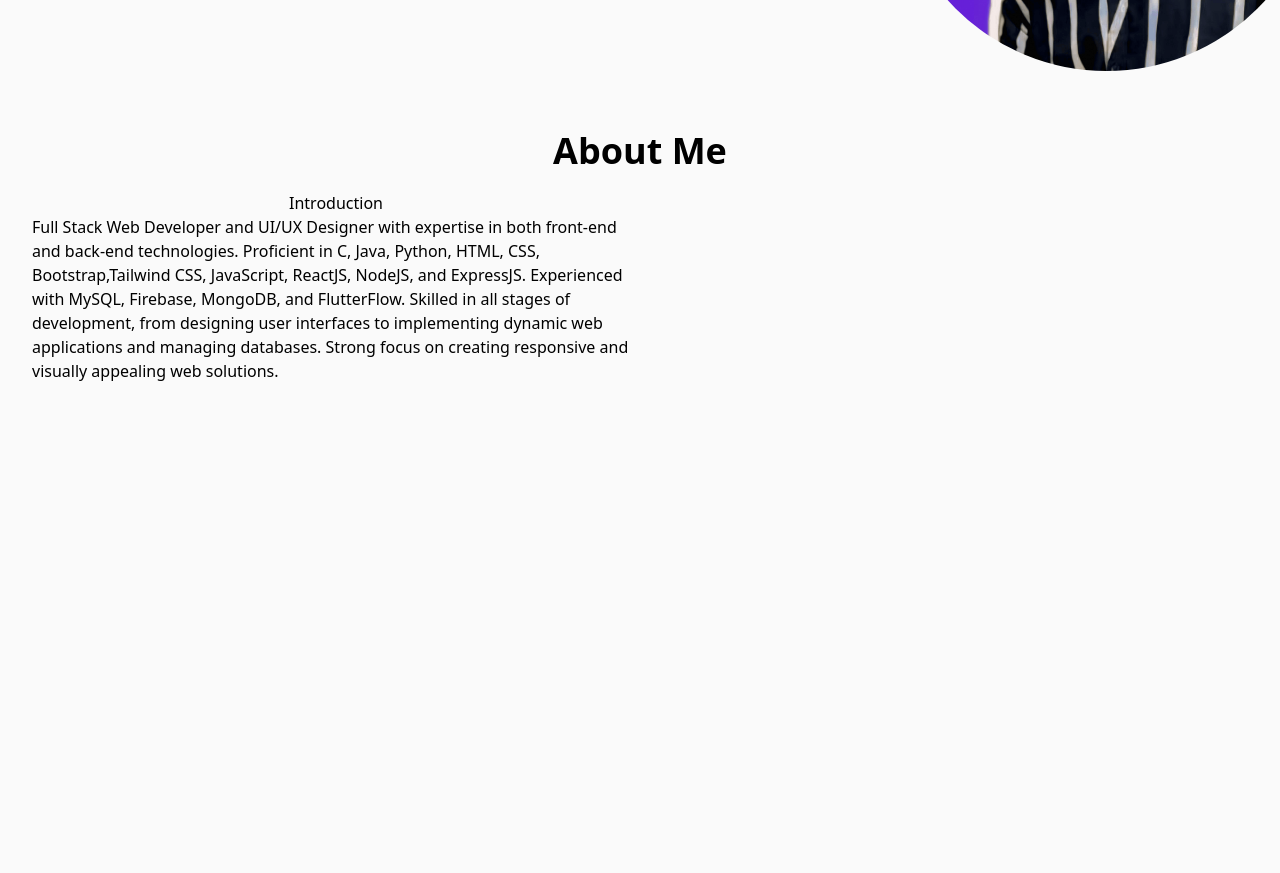
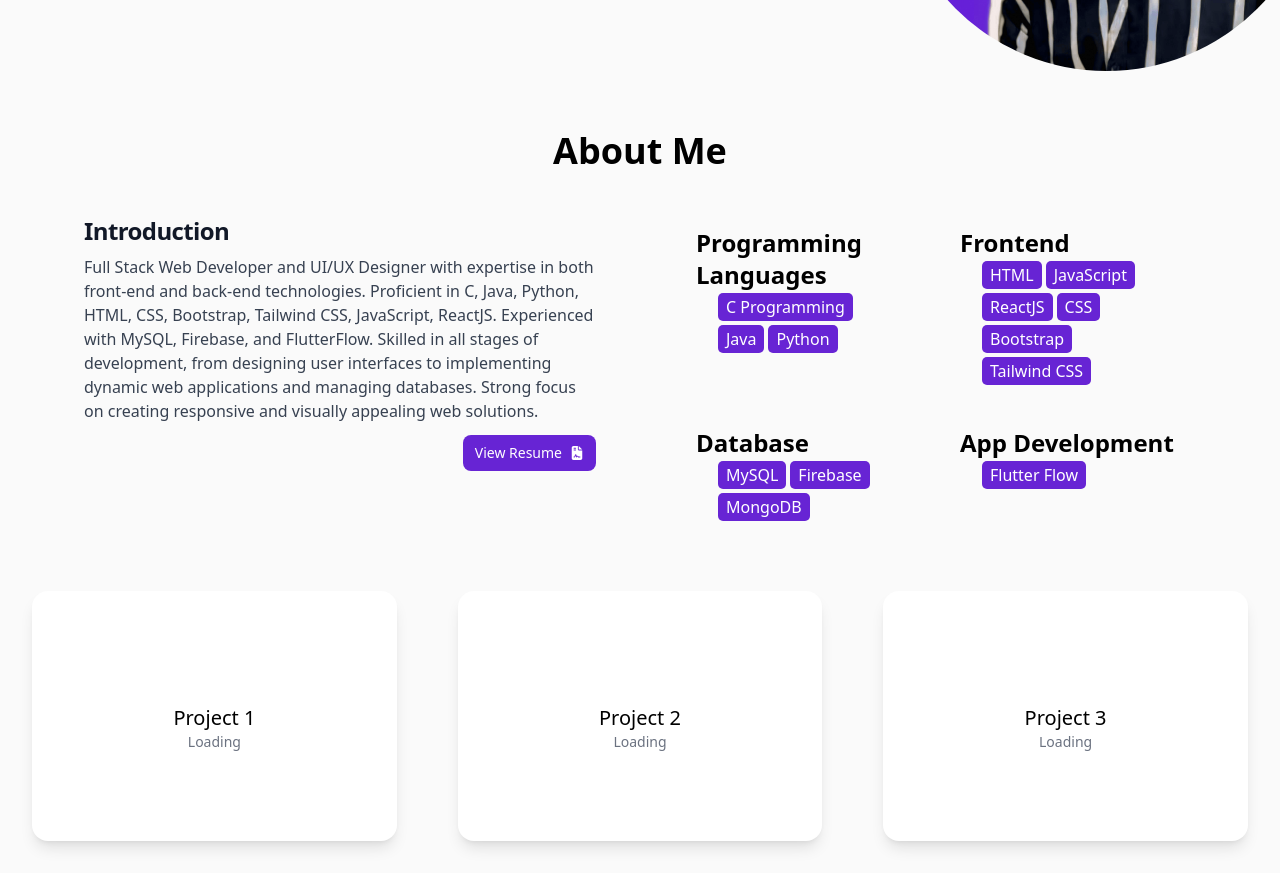
Before and after one commit to Deepak5556/ReactPortfolio, a React (Create React App) app: page / in a window 1280 px wide. Shown: the part 480-1353 px from the top of the page. Before the commit the page ends 863 px from the top, so only its background shows below. Built offline with nearby package versions, Linux system fonts and the light colour scheme.

Commit message:
First Commit

```diff
--- a/src/App.js
+++ b/src/App.js
@@ -2,6 +2,7 @@ import './App.css';
 import About from './component/About';
 import Home from './component/Home';
 import NavBar from './component/NavBar';
+import Work from './component/Work';
 
 function App() {
   return (
@@ -9,6 +10,7 @@ function App() {
     <NavBar/>
     <Home/>
     <About/>
+    <Work/>
     </>
   );
 }
--- /dev/null
+++ b/src/component/About.css
@@ -0,0 +1,20 @@
+/* General styles for all <li> tags */
+li {
+    background-color: #6724d4;  /* Primary background color */
+    color: white;               /* White text */
+    padding: 2px  8px;           /* Padding: 4px top-bottom, 8px left-right */
+    margin: 2px;                /* Margin around each <li> */
+    display: inline-flex;       /* Inline-flex for better alignment */
+    border-radius: 5px;         /* Rounded corners */
+    font-size: 16px;            /* Optional: Adjust font size */
+    align-items: center;
+    cursor: pointer;
+           /* Align content vertically */
+  }
+
+  /* Optional: Add hover effect */
+  li:hover {
+    /* White background on hover */
+    background-color: #6200ff;             /* Primary color for text on hover */
+                /* Pointer cursor on hover */
+  }
--- a/src/component/About.jsx
+++ b/src/component/About.jsx
@@ -1,35 +1,88 @@
-import React from 'react'
+import React from 'react';
+import './About.css'; // Importing CSS
+import { FaFileContract } from "react-icons/fa6";
 
 const About = () => {
   return (
-    <div className='mx-8'>
-      <div className='font-bold  text-xl md:text-4xl mt-2 md:mt-0 items-center flex justify-center' >
+    <div className="mx-10">
+      {/* Heading */}
+      <div className="font-bold text-xl md:text-4xl mt-2 md:mt-0 flex justify-center">
         About Me
       </div>
-      <div>
 
-            <div className='mt-5 w-1/2'>
-                <h1 className='items-center flex justify-center'>Introduction</h1>
-                <h3>Full Stack Web Developer and UI/UX Designer with expertise in both front-end and back-end technologies. Proficient in C, Java, Python, HTML, CSS, Bootstrap,Tailwind CSS, JavaScript, ReactJS, NodeJS, and ExpressJS. Experienced with MySQL, Firebase, MongoDB, and FlutterFlow. Skilled in all stages of development, from designing user interfaces to implementing dynamic web applications and managing databases. Strong focus on creating responsive and visually appealing web solutions.
-                </h3>
+      {/* Main Content */}
+      <div className="mt-5 md:flex md:justify-between">
+        {/* Introduction Card */}
+        <div className="md:w-1/2 mx-5 md:p-6 rounded-lg mb-6 md:mb-0">
+          <h5 className="mb-2 text-lg md:text-2xl font-bold tracking-tight text-gray-900 dark:text-white">
+            Introduction
+          </h5>
+          <p className="mb-3 text-sm md:text-base font-normal text-gray-700 dark:text-gray-400">
+            Full Stack Web Developer and UI/UX Designer with expertise in both front-end and back-end technologies.
+            Proficient in C, Java, Python, HTML, CSS, Bootstrap, Tailwind CSS, JavaScript, ReactJS. Experienced with
+            MySQL, Firebase, and FlutterFlow. Skilled in all stages of development, from designing user interfaces to
+            implementing dynamic web applications and managing databases. Strong focus on creating responsive and visually
+            appealing web solutions.
+          </p>
+          <div className="flex justify-end">
+            <a
+              href="#"
+              className="inline-flex items-center px-3 py-2 text-sm font-medium text-white bg-[#6724d4] rounded-lg hover:bg-white hover:text-[#6724d4] focus:ring-4 focus:outline-none focus:ring-blue-300 dark:bg-[#6724d4] dark:hover:bg-blue-700"
+            >
+              <p className="me-2">View Resume</p> <FaFileContract />
+            </a>
+          </div>
+        </div>
+
+        {/* Skills Card */}
+        <div className="md:w-1/2 mx-0 md:mx-5 p-3 md:p-6 rounded-lg mb-6 md:mb-0">
+          <div className="grid grid-cols-1 md:grid-cols-2 gap-4">
+            {/* Programming Languages */}
+            <div className="p-3">
+              <h1 className="text-xl md:text-2xl font-bold">Programming Languages</h1>
+              <ul className="list-none pl-5">
+                <li>C Programming</li>
+                <br />
+                <li>Java</li>
+                <li>Python</li>
+              </ul>
             </div>
 
-
-
-            <div>
-
-
+            {/* Frontend Skills */}
+            <div className="p-3">
+              <h1 className="text-xl md:text-2xl font-bold">Frontend</h1>
+              <ul className="list-none pl-5">
+                <li>HTML</li>
+                <li>JavaScript</li>
+                <li>ReactJS</li>
+                <li>CSS</li>
+                <li>Bootstrap</li>
+                <li>Tailwind CSS</li>
+              </ul>
             </div>
 
+            {/* Database Skills */}
+            <div className="p-3">
+              <h1 className="text-xl md:text-2xl font-bold">Database</h1>
+              <ul className="list-none pl-5">
+                <li>MySQL</li>
+                <li>Firebase</li>
+                <li>MongoDB</li>
+              </ul>
+            </div>
 
-
-
-
-
-
+            {/* App Development */}
+            <div className="p-3">
+              <h1 className="text-xl md:text-2xl font-bold">App Development</h1>
+              <ul className="list-none pl-5">
+                <li>Flutter Flow</li>
+              </ul>
+            </div>
+          </div>
+        </div>
       </div>
     </div>
-  )
-}
+  );
+};
 
-export default About
+export default About;
--- a/src/component/Home.jsx
+++ b/src/component/Home.jsx
@@ -15,7 +15,7 @@ const Home = () => {
           This is my official Portfolio website to show all my details and work experience in web development.
         </p>
 
-        <div className="flex ">
+        <div className="md:flex">
         <button className="px-2 py-2 md:px-4 m-2 bg-slate-200 text-xs  md:text-lg flex items-center gap-2 text-black rounded-lg hover:bg-primary hover:text-white focus:outline-none transition ease-out duration-500">
             Social Media
             </button>
--- /dev/null
+++ b/src/component/Work.css
@@ -0,0 +1,4 @@
+.project-box::after {
+    content: "";
+    @apply absolute bottom-[-100%] w-full h-full bg-purple-600 transition-all duration-300 ease-in-out z-[1];
+  }
--- /dev/null
+++ b/src/component/Work.jsx
@@ -0,0 +1,57 @@
+import React, { useState } from 'react';
+import './Work.css'; // Optional CSS import
+
+const Work = () => {
+  const [isHovered, setIsHovered] = useState(null); // Track hovered card by index
+
+  const projects = [
+    { id: 1, title: 'Project 1', status: 'Loading' },
+    { id: 2, title: 'Project 2', status: 'Loading' },
+    { id: 3, title: 'Project 3', status: 'Loading' },
+  ];
+
+  return (
+    <div className="flex w-full justify-between gap-5 flex-wrap project-container p-8">
+      {projects.map((project, index) => (
+        <div
+          key={project.id}
+          className={`relative flex flex-col items-center justify-center w-[30%] h-[250px]
+                      ${
+                        isHovered === index ? 'bg-purple-600' : 'bg-white'
+                      } rounded-2xl shadow-lg overflow-hidden cursor-pointer transition-all duration-300`}
+          onMouseEnter={() => setIsHovered(index)}
+          onMouseLeave={() => setIsHovered(null)}
+        >
+          <i
+            className={`uil uil-briefcase-alt text-[50px] mb-6 transition-colors duration-300 ${
+              isHovered === index ? 'text-white' : 'text-primary'
+            }`}
+          />
+          <h3
+            className={`text-xl font-medium transition-colors duration-300 ${
+              isHovered === index ? 'text-white' : 'text-black'
+            }`}
+          >
+            {project.title}
+          </h3>
+          <label
+            className={`text-sm transition-colors duration-300 ${
+              isHovered === index ? 'text-white' : 'text-gray-500'
+            }`}
+          >
+            {project.status}
+          </label>
+
+          {/* Overlay text that appears on hover */}
+          {isHovered === index && (
+            <div className="absolute inset-0 flex items-center justify-center z-10">
+              <h4 className="text-white text-xl font-semibold">More Info</h4>
+            </div>
+          )}
+        </div>
+      ))}
+    </div>
+  );
+};
+
+export default Work;
--- a/tailwind.config.js
+++ b/tailwind.config.js
@@ -7,6 +7,9 @@ module.exports = {
     extend: {
       fontFamily: {
         poppins: ['"Poppins"', 'sans-serif'], // Adding Rubik font family
+      },
+      transitionDuration: {
+        '400': '400ms',
       },
       fontWeight: {
         594: '594', // Custom font weight
```
Also changed, not shown: src/component/NavBar.css (deleted, +0 -11 lines), src/component/NavBar.jsx (indentation only).
